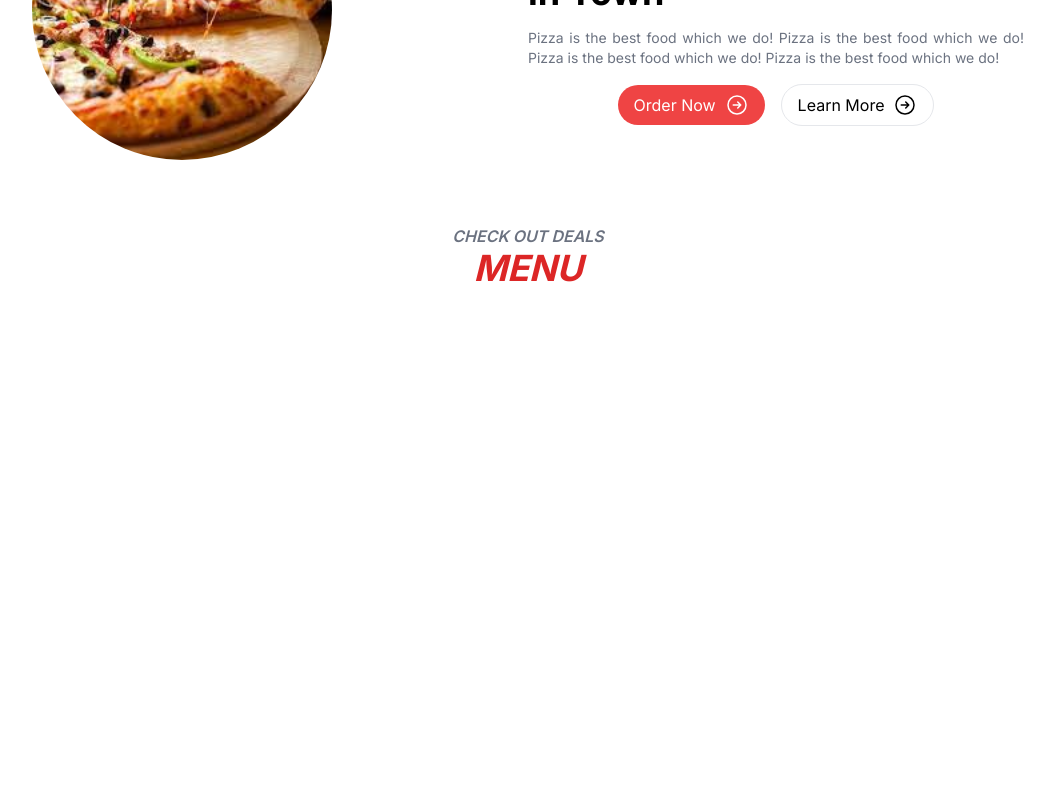
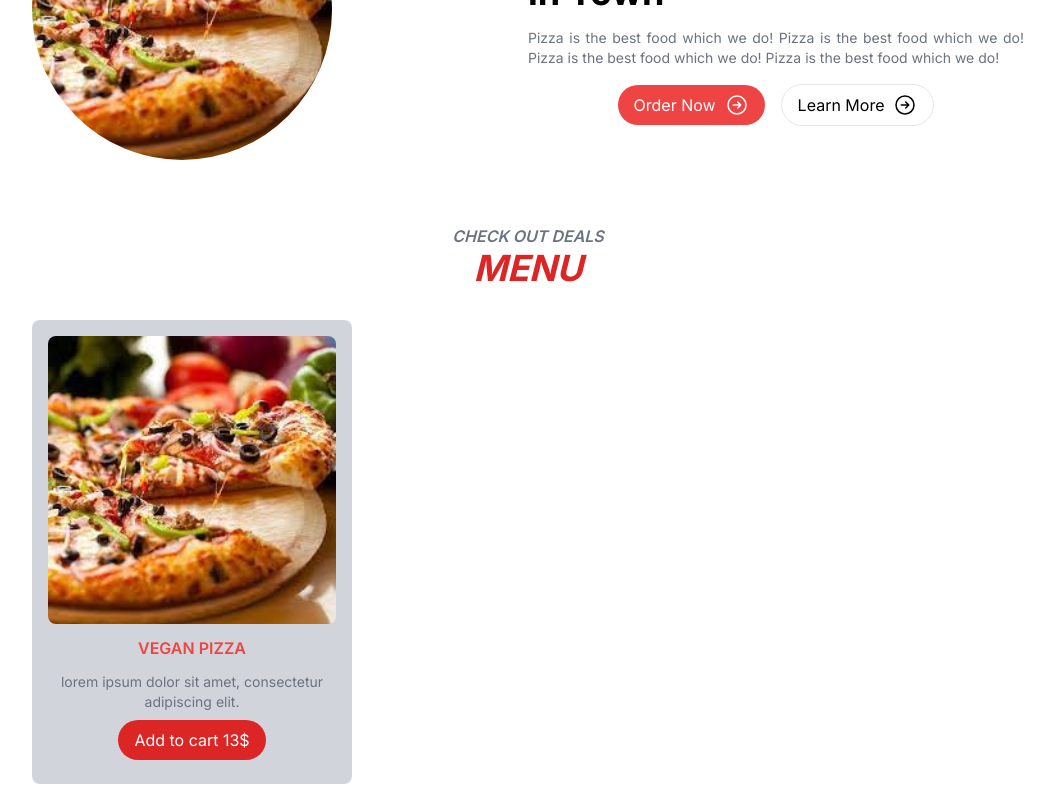
Before and after one commit to YunusEmreBEYAZ/food-order, a Next.js app: page / in a window 1280 px wide. Shown: the part 260-1060 px from the top of the page, without its empty margins (112-1166 px from the left). Before the commit the page ends 800 px from the top, so only its background shows below. Built offline with nearby package versions, Linux system fonts and the light colour scheme.

Commit message:
Menu items

```diff
--- a/src/components/layout/HomeMenu.js
+++ b/src/components/layout/HomeMenu.js
@@ -1,3 +1,5 @@
+import Image from 'next/image'
+
 export default function HomeMenu() {
     return (
     <section>
@@ -5,6 +7,17 @@ export default function HomeMenu() {
             <h3 className="uppercase font-semibold text-gray-500 italic">Check out deals</h3>
             <h2 className="uppercase font-bold text-4xl text-red-600 italic">Menu</h2>
         </div>
+        <div className="grid grid-cols-3 gap-4 mt-8">
+            <div className="bg-gray-300 p-4 rounded-lg text-center">
+                <Image className='rounded-lg' src="/pizza1.jpg" alt="Pizza" width={300} height={200} />
+                <h3 className="uppercase font-semibold text-red-500 my-3"> Vegan Pizza</h3>
+                <p className="text-gray-500 text-sm">
+                    lorem ipsum dolor sit amet, consectetur adipiscing elit.
+                </p>
+                <button className="bg-red-600 text-white rounded-full my-2 py-2 px-4">Add to cart 13$</button>
+            </div>
+
+        </div>
     </section>
 )
 }
```
